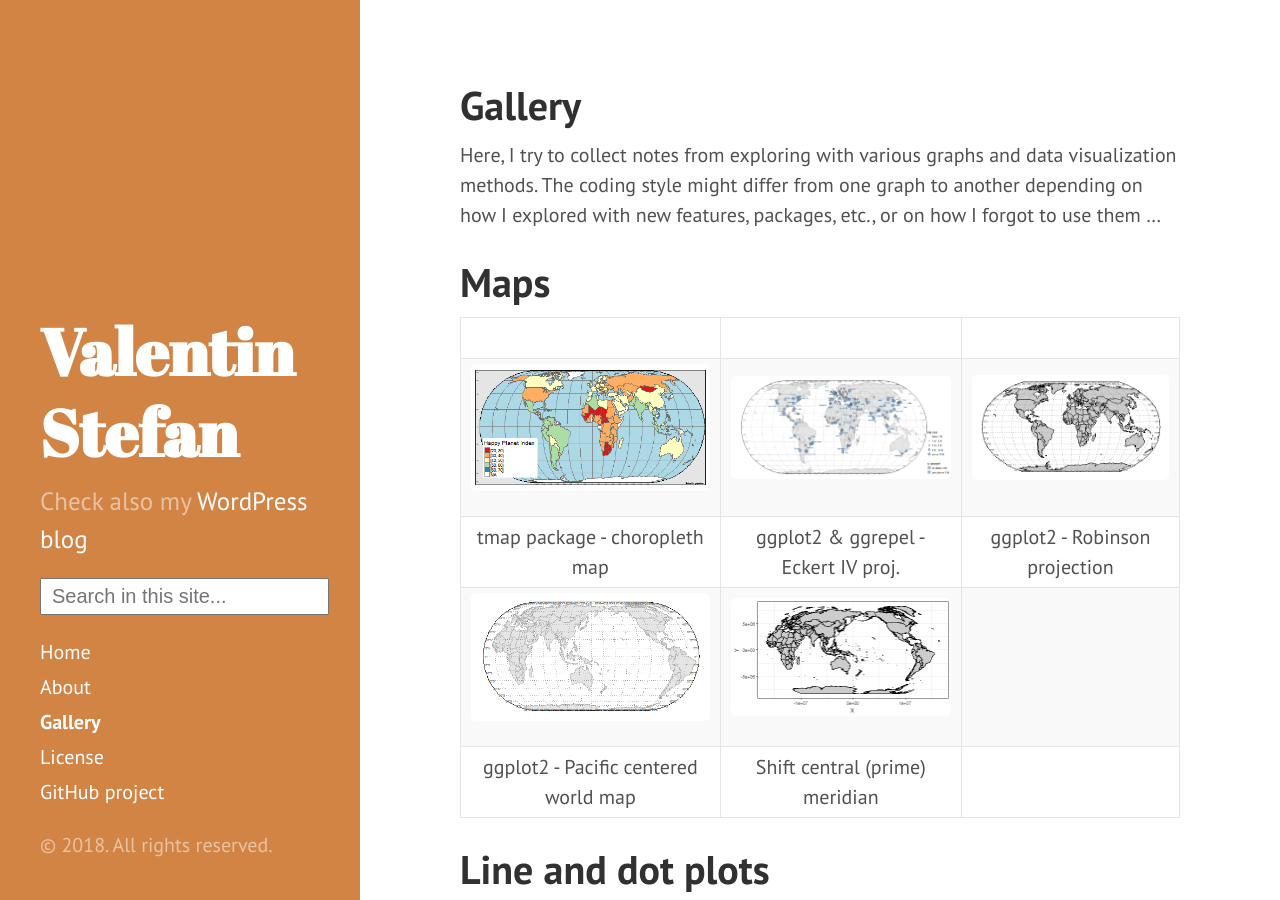
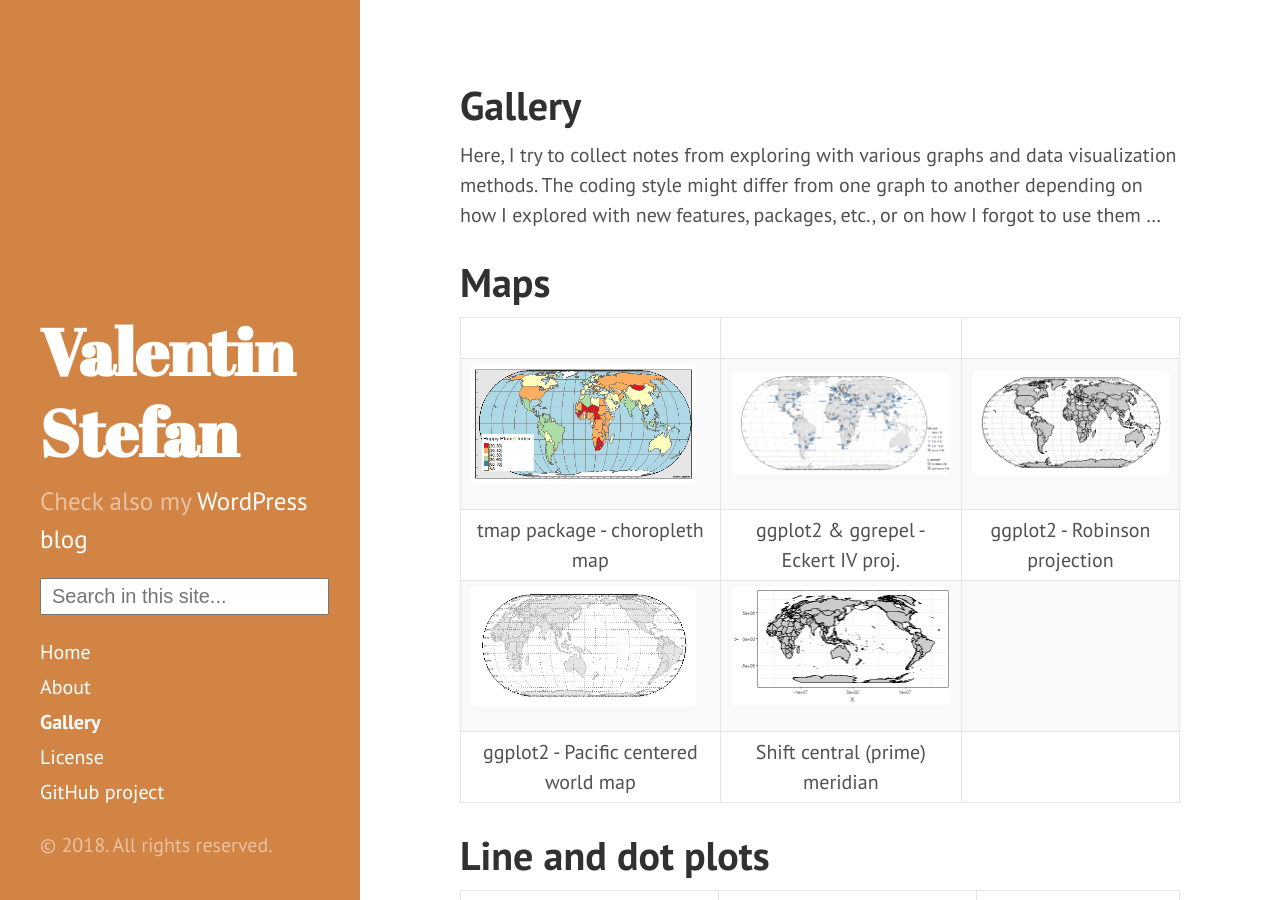
Before and after one commit to valentinitnelav/valentinitnelav.github.io, a Jekyll site: the page built from gallery.md, in a window 1280 px wide and 900 px high. Built offline with Jekyll 4.4.1, drawn with Linux system fonts in a browser that asks for light colours; nearby versions of some CDN libraries; comment, search, counter and statistics services are not loaded.

Commit message:
try 225px for img width

```diff
--- a/gallery.md
+++ b/gallery.md
@@ -10,15 +10,15 @@ Here, I try to collect notes from exploring with various graphs and data visuali
 [//]: # ===============================================================================================================
 
 [//]: # Table of graphs/images (in 3 columns)
-[//]: # Set width or height of images with syntax like `{:width="250px"}`
+[//]: # Set width or height of images with syntax like `{:width="225px"}`
 [//]: # This works with `markdown: kramdown` as dependency in `_config.yml` file in repository.
 [//]: # https://stackoverflow.com/questions/14675913/how-to-change-image-size-markdown#30973855
 
 |                                       |                                         |
 :-------------------------------------: | :-------------------------------------: | :-------------------------------------:
-[![][m1]{:width="250px"}][cm1]          | [![][m2]{:width="250px"}][cm2]          | [![][m3]{:width="250px"}][cm3]
+[![][m1]{:width="225px"}][cm1]          | [![][m2]{:width="225px"}][cm2]          | [![][m3]{:width="225px"}][cm3]
 tmap package - choropleth map           | ggplot2 & ggrepel - Eckert IV proj.     | ggplot2 - Robinson projection
-[![][m4]{:width="250px"}][cm4]          | [![][m5]{:width="250px"}][cm5]          |
+[![][m4]{:width="225px"}][cm4]          | [![][m5]{:width="225px"}][cm5]          |
 ggplot2 - Pacific centered world map    | Shift central (prime) meridian          |
 
 
@@ -50,7 +50,7 @@ ggplot2 - Pacific centered world map    | Shift central (prime) meridian
 
 |                                       |                                         |
 :-------------------------------------: | :-------------------------------------: | :-------------------------------------:
-[![][l1]{:width="250px"}][cl1]          | [![][l2]{:width="250px"}][cl2]          | [![][l3]{:width="250px"}][cl3]
+[![][l1]{:width="225px"}][cl1]          | [![][l2]{:width="225px"}][cl2]          | [![][l3]{:width="225px"}][cl3]
 ggplot2, colored confidence bands       | ggplot2, colored confidence bands       | ggplot2, dotplot with CIs
 
 [//]: # -----------------------------------------------------------------------
@@ -73,7 +73,7 @@ ggplot2, colored confidence bands       | ggplot2, colored confidence bands
 
 |                                       |                                         |
 :-------------------------------------: | :-------------------------------------: | :-------------------------------------:
-[![][b1]{:width="250px"}][cb1]          | [![][b2]{:width="250px"}][cb2]          |
+[![][b1]{:width="225px"}][cb1]          | [![][b2]{:width="225px"}][cb2]          |
 base R                                  | ggplot2                                 |
 
 
```
